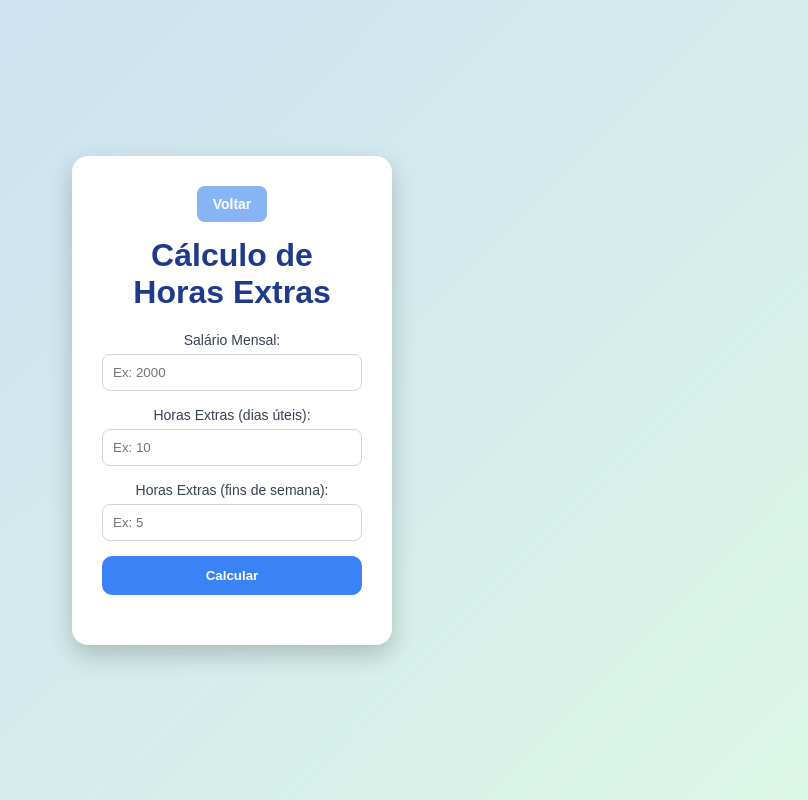
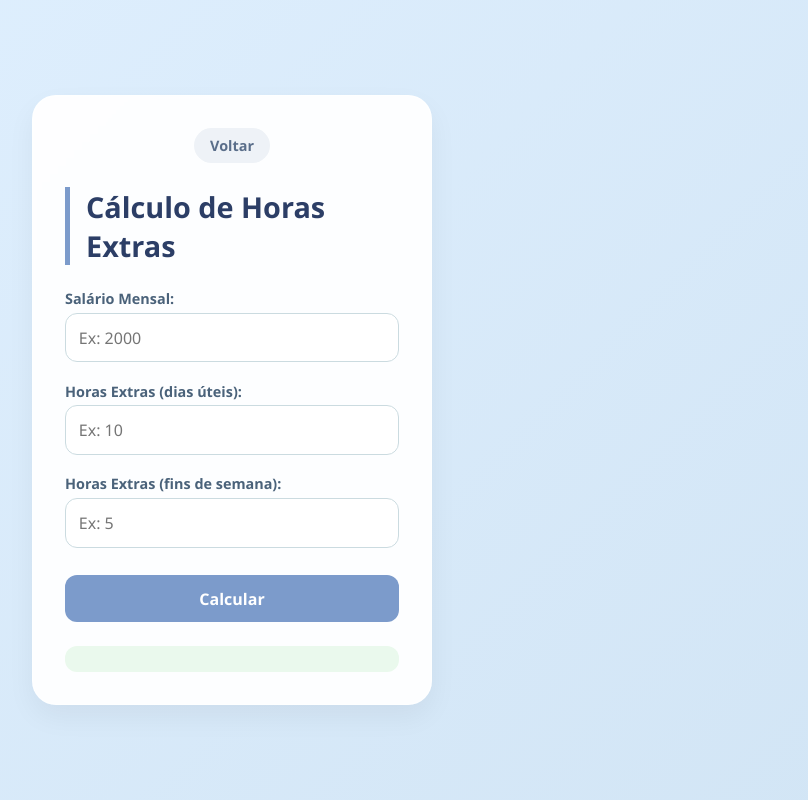
Before and after one commit to NicollyOliveiraS/exercicios, a plain HTML site: page ex1/index.html in a window 1280 px wide. Shown: the whole page, without its empty margins (408-1216 px from the left). Drawn offline with Linux system fonts and the light colour scheme.

Commit message:
cssminimalista

```diff
--- a/ex1/style.css
+++ b/ex1/style.css
@@ -1,99 +1,121 @@
+/* Reset */
 * {
     margin: 0;
     padding: 0;
     box-sizing: border-box;
+    font-family: 'Segoe UI', Tahoma, Geneva, Verdana, sans-serif;
 }
 
 body {
-    font-family: Arial, Helvetica, sans-serif;
-    background: linear-gradient(135deg, #cadcf4, #dcf8e6);
-    height: 100vh;
+    background: linear-gradient(135deg, #e0f0ff 0%, #d2e5f5 100%);
+    min-height: 100vh;
     display: flex;
     justify-content: center;
     align-items: center;
+    padding: 1rem;
 }
+
 .container {
-    position: relative; /* IMPORTANTE */
-}
-/* Caixa principal */
-.container {
-    background: #fff;
-    padding: 30px;
-    border-radius: 16px;
-    width: 320px;
-    box-shadow: 0 10px 25px rgba(0, 0, 0, 0.2);
+    background: rgba(255, 255, 255, 0.95);
+    backdrop-filter: blur(2px);
+    padding: 2rem;
+    border-radius: 1.5rem;
+    width: 100%;
+    max-width: 400px;
+    box-shadow: 0 12px 28px rgba(0, 0, 0, 0.05);
+    border: 1px solid rgba(255, 255, 255, 0.5);
     text-align: center;
 }
 
-
-
 h1 {
-    text-align: center;
-    margin-bottom: 20px;
-    color: #1e3a8a;
+    font-size: 1.8rem;
+    margin-bottom: 1.5rem;
+    color: #2c3e66;
+    border-left: 5px solid #7c9bcb;
+    padding-left: 1rem;
+    text-align: left;
 }
 
 label {
-    font-size: 14px;
-    color: #374151;
+    display: block;
+    text-align: left;
+    font-weight: 600;
+    color: #4a627a;
+    margin-bottom: 0.3rem;
+    font-size: 0.9rem;
 }
 
 input[type="number"] {
     width: 100%;
-    padding: 10px;
-    margin-top: 5px;
-    margin-bottom: 15px;
-    border: 1px solid #d1d5db;
-    border-radius: 8px;
+    padding: 0.8rem;
+    margin-bottom: 1.2rem;
+    border: 1px solid #cbdbe0;
+    border-radius: 0.75rem;
+    font-size: 1rem;
+    transition: all 0.3s ease;
     outline: none;
-    transition: 0.3s;
+    background: #ffffff;
 }
 
 input[type="number"]:focus {
-    border-color: #3b82f6;
+    border-color: #7c9bcb;
+    box-shadow: 0 0 0 3px rgba(124, 155, 203, 0.2);
 }
 
-input[type="button"] {
+.btn-voltar {
+    display: inline-block;
+    margin-bottom: 1.5rem;
+    background: #eef2f7;
+    color: #5a6e8a;
+    text-decoration: none;
+    padding: 0.5rem 1rem;
+    border-radius: 2rem;
+    font-size: 0.9rem;
+    font-weight: bold;
+    transition: all 0.3s ease;
+}
+
+.btn-voltar:hover {
+    background: #e2e8f0;
+    transform: scale(1.02);
+}
+
+input[type="button"], button {
     width: 100%;
-    padding: 12px;
-    background: #3b82f6;
+    padding: 0.8rem;
+    background: #7c9bcb;
     color: white;
     border: none;
-    border-radius: 10px;
+    border-radius: 0.75rem;
     font-weight: bold;
+    font-size: 1rem;
     cursor: pointer;
-    transition: 0.3s;
+    transition: all 0.3s ease;
+    margin-top: 0.5rem;
 }
 
-input[type="button"]:hover {
-    background: #2563eb;
-}
-.btn-voltar {
-    display: inline-block;
-    margin-bottom: 15px;
-    padding: 10px 16px;
-    background: #87b4f5;
-    color: white;
-    text-decoration: none;
-    border-radius: 8px;
-    font-size: 14px;
-    font-weight: bold;
-    transition: 0.3s;
+input[type="button"]:hover, button:hover {
+    background: #5f7ea5;
+    transform: translateY(-1px);
+    box-shadow: 0 4px 8px rgba(0, 0, 0, 0.05);
 }
 
-/* Hover */
-.btn-voltar:hover {
-    background: #0081cc;
-    transform: scale(1.05);
+#resultado {
+    margin-top: 1.5rem;
+    font-weight: bold;
+    font-size: 1.2rem;
+    color: #2d6a4f;
+    background: #eaf9ed;
+    padding: 0.8rem;
+    border-radius: 0.75rem;
+    word-break: break-word;
 }
 
-/* Clique */
-.btn-voltar:active {
-    transform: scale(0.95);
+@media (max-width: 480px) {
+    .container {
+        padding: 1.5rem;
+    }
+    h1 {
+        font-size: 1.5rem;
+    }
 }
-#resultado {
-    margin-top: 20px;
-    text-align: center;
-    font-weight: bold;
-    color: #16a34a;
-}
--- a/ex2/style.css
+++ b/ex2/style.css
@@ -3,104 +3,119 @@
     margin: 0;
     padding: 0;
     box-sizing: border-box;
-    font-family: Arial, sans-serif;
+    font-family: 'Segoe UI', Tahoma, Geneva, Verdana, sans-serif;
 }
 
-/* Fundo */
 body {
-    height: 100vh;
+    background: linear-gradient(135deg, #e0f0ff 0%, #d2e5f5 100%);
+    min-height: 100vh;
     display: flex;
     justify-content: center;
     align-items: center;
-    background: linear-gradient(135deg, #c6d9e9, #c0f1d0);
+    padding: 1rem;
 }
+
 .container {
-    position: relative; /* IMPORTANTE */
-}
-/* Caixa principal */
-.container {
-    background: #fff;
-    padding: 30px;
-    border-radius: 16px;
-    width: 320px;
-    box-shadow: 0 10px 25px rgba(0, 0, 0, 0.2);
+    background: rgba(255, 255, 255, 0.95);
+    backdrop-filter: blur(2px);
+    padding: 2rem;
+    border-radius: 1.5rem;
+    width: 100%;
+    max-width: 400px;
+    box-shadow: 0 12px 28px rgba(0, 0, 0, 0.05);
+    border: 1px solid rgba(255, 255, 255, 0.5);
     text-align: center;
 }
 
-/* Título */
 h1 {
-    margin-bottom: 20px;
-    color: #333;
+    font-size: 1.8rem;
+    margin-bottom: 1.5rem;
+    color: #2c3e66;
+    border-left: 5px solid #7c9bcb;
+    padding-left: 1rem;
+    text-align: left;
 }
 
-/* Label */
 label {
     display: block;
     text-align: left;
-    margin-bottom: 5px;
-    font-weight: bold;
-    color: #555;
+    font-weight: 600;
+    color: #4a627a;
+    margin-bottom: 0.3rem;
+    font-size: 0.9rem;
 }
 
-/* Input */
 input {
     width: 100%;
-    padding: 10px;
-    margin-bottom: 15px;
-    border-radius: 8px;
-    border: 1px solid #ccc;
+    padding: 0.8rem;
+    margin-bottom: 1.2rem;
+    border: 1px solid #cbdbe0;
+    border-radius: 0.75rem;
+    font-size: 1rem;
+    transition: all 0.3s ease;
     outline: none;
-    transition: 0.3s;
+    background: #ffffff;
 }
 
 input:focus {
-    border-color: #4facfe;
+    border-color: #7c9bcb;
+    box-shadow: 0 0 0 3px rgba(124, 155, 203, 0.2);
 }
-/* Botão de sair */
+
 .btn-voltar {
     display: inline-block;
-    margin-bottom: 15px;
-    padding: 10px 16px;
-    background: #79b0f7;
-    color: white;
+    margin-bottom: 1.5rem;
+    background: #eef2f7;
+    color: #5a6e8a;
     text-decoration: none;
-    border-radius: 8px;
-    font-size: 14px;
+    padding: 0.5rem 1rem;
+    border-radius: 2rem;
+    font-size: 0.9rem;
     font-weight: bold;
-    transition: 0.3s;
+    transition: all 0.3s ease;
 }
 
-/* Hover */
 .btn-voltar:hover {
-    background: #3c73c0;
-    transform: scale(1.05);
+    background: #e2e8f0;
+    transform: scale(1.02);
 }
 
-/* Clique */
-.btn-voltar:active {
-    transform: scale(0.95);
-}
-
-/* Botão */
 button {
     width: 100%;
-    padding: 12px;
+    padding: 0.8rem;
+    background: #7c9bcb;
+    color: white;
     border: none;
-    border-radius: 8px;
-    background: #4facfe;
-    color: white;
-    font-size: 16px;
+    border-radius: 0.75rem;
+    font-weight: bold;
+    font-size: 1rem;
     cursor: pointer;
-    transition: 0.3s;
+    transition: all 0.3s ease;
+    margin-top: 0.5rem;
 }
 
 button:hover {
-    background: #3a8be0;
+    background: #5f7ea5;
+    transform: translateY(-1px);
+    box-shadow: 0 4px 8px rgba(0, 0, 0, 0.05);
 }
 
-/* Resultado */
-p {
-    margin-top: 15px;
+#resultado {
+    margin-top: 1.5rem;
     font-weight: bold;
-    color: #333;
+    font-size: 1.2rem;
+    color: #2d6a4f;
+    background: #eaf9ed;
+    padding: 0.8rem;
+    border-radius: 0.75rem;
+    word-break: break-word;
 }
+
+@media (max-width: 480px) {
+    .container {
+        padding: 1.5rem;
+    }
+    h1 {
+        font-size: 1.5rem;
+    }
+}
--- a/ex3/style.css
+++ b/ex3/style.css
@@ -3,102 +3,119 @@
     margin: 0;
     padding: 0;
     box-sizing: border-box;
-    font-family: Arial, sans-serif;
+    font-family: 'Segoe UI', Tahoma, Geneva, Verdana, sans-serif;
 }
 
-/* Fundo */
 body {
-    height: 100vh;
+    background: linear-gradient(135deg, #e0f0ff 0%, #d2e5f5 100%);
+    min-height: 100vh;
     display: flex;
     justify-content: center;
     align-items: center;
-    background: linear-gradient(135deg, #c6dcef, #c2f1d1);
+    padding: 1rem;
 }
+
 .container {
-    position: relative; /* IMPORTANTE */
-}
-/* Caixa principal */
-.container {
-    background: #fff;
-    padding: 30px;
-    border-radius: 16px;
-    width: 320px;
-    box-shadow: 0 10px 25px rgba(0, 0, 0, 0.2);
+    background: rgba(255, 255, 255, 0.95);
+    backdrop-filter: blur(2px);
+    padding: 2rem;
+    border-radius: 1.5rem;
+    width: 100%;
+    max-width: 400px;
+    box-shadow: 0 12px 28px rgba(0, 0, 0, 0.05);
+    border: 1px solid rgba(255, 255, 255, 0.5);
     text-align: center;
 }
 
-/* Título */
 h1 {
-    margin-bottom: 20px;
-    color: #333;
+    font-size: 1.8rem;
+    margin-bottom: 1.5rem;
+    color: #2c3e66;
+    border-left: 5px solid #7c9bcb;
+    padding-left: 1rem;
+    text-align: left;
 }
 
-/* Label */
 label {
     display: block;
     text-align: left;
-    margin-bottom: 5px;
-    font-weight: bold;
-    color: #555;
+    font-weight: 600;
+    color: #4a627a;
+    margin-bottom: 0.3rem;
+    font-size: 0.9rem;
 }
 
-/* Input */
 input {
     width: 100%;
-    padding: 10px;
-    margin-bottom: 15px;
-    border-radius: 8px;
-    border: 1px solid #ccc;
+    padding: 0.8rem;
+    margin-bottom: 1.2rem;
+    border: 1px solid #cbdbe0;
+    border-radius: 0.75rem;
+    font-size: 1rem;
+    transition: all 0.3s ease;
     outline: none;
-    transition: 0.3s;
+    background: #ffffff;
 }
 
 input:focus {
-    border-color: #4facfe;
+    border-color: #7c9bcb;
+    box-shadow: 0 0 0 3px rgba(124, 155, 203, 0.2);
 }
+
 .btn-voltar {
     display: inline-block;
-    margin-bottom: 15px;
-    padding: 10px 16px;
-    background: #80c0ff;
-    color: white;
+    margin-bottom: 1.5rem;
+    background: #eef2f7;
+    color: #5a6e8a;
     text-decoration: none;
-    border-radius: 8px;
-    font-size: 14px;
+    padding: 0.5rem 1rem;
+    border-radius: 2rem;
+    font-size: 0.9rem;
     font-weight: bold;
-    transition: 0.3s;
+    transition: all 0.3s ease;
 }
 
-/* Hover */
 .btn-voltar:hover {
-    background: #315dbc;
-    transform: scale(1.05);
+    background: #e2e8f0;
+    transform: scale(1.02);
 }
 
-/* Clique */
-.btn-voltar:active {
-    transform: scale(0.95);
-}
-/* Botão */
 button {
     width: 100%;
-    padding: 12px;
+    padding: 0.8rem;
+    background: #7c9bcb;
+    color: white;
     border: none;
-    border-radius: 8px;
-    background: #4facfe;
-    color: white;
-    font-size: 16px;
+    border-radius: 0.75rem;
+    font-weight: bold;
+    font-size: 1rem;
     cursor: pointer;
-    transition: 0.3s;
+    transition: all 0.3s ease;
+    margin-top: 0.5rem;
 }
 
 button:hover {
-    background: #3a8be0;
+    background: #5f7ea5;
+    transform: translateY(-1px);
+    box-shadow: 0 4px 8px rgba(0, 0, 0, 0.05);
 }
 
-/* Resultado */
-p {
-    margin-top: 15px;
+#resultado {
+    margin-top: 1.5rem;
     font-weight: bold;
-    color: #333;
+    font-size: 1.2rem;
+    color: #2d6a4f;
+    background: #eaf9ed;
+    padding: 0.8rem;
+    border-radius: 0.75rem;
+    word-break: break-word;
 }
+
+@media (max-width: 480px) {
+    .container {
+        padding: 1.5rem;
+    }
+    h1 {
+        font-size: 1.5rem;
+    }
+}
--- a/style.css
+++ b/style.css
@@ -3,76 +3,108 @@
     margin: 0;
     padding: 0;
     box-sizing: border-box;
-    font-family: Arial, sans-serif;
+    font-family: 'Segoe UI', Tahoma, Geneva, Verdana, sans-serif;
 }
 
-/* Fundo */
 body {
-    background: linear-gradient(135deg, #b7c4fd, #b5eae5);
+    background: linear-gradient(135deg, #e6f0fa 0%, #d4e4f5 100%);
     min-height: 100vh;
-    color: white;
+    display: flex;
+    flex-direction: column;
+    align-items: center;
+    justify-content: center;
+    padding: 2rem 1rem;
 }
 
 /* Header */
 header {
     text-align: center;
-    padding: 40px 20px;
+    margin-bottom: 3rem;
+    color: #2c3e66;
 }
 
 header h1 {
     font-size: 2.5rem;
+    margin-bottom: 0.5rem;
+    letter-spacing: -0.5px;
+    font-weight: 600;
 }
 
 header p {
+    font-size: 1.1rem;
     opacity: 0.8;
 }
 
-/* Container */
+/* Container dos cards */
 .container {
     display: flex;
     justify-content: center;
-    gap: 20px;
-    padding: 20px;
+    gap: 2rem;
     flex-wrap: wrap;
+    max-width: 1200px;
+    margin: 0 auto;
 }
 
 /* Cards */
 .card {
-    background: white;
-    color: #333;
-    padding: 20px;
+    background: #ffffffdd;
+    backdrop-filter: blur(2px);
+    border-radius: 1.5rem;
+    padding: 1.8rem;
     width: 280px;
-    border-radius: 16px;
-    box-shadow: 0 10px 25px rgba(0,0,0,0.2);
-    transition: 0.3s;
     text-align: center;
+    transition: transform 0.3s ease, box-shadow 0.3s ease;
+    box-shadow: 0 8px 20px rgba(0, 0, 0, 0.05);
+    border: 1px solid rgba(255, 255, 255, 0.6);
 }
 
-/* Hover */
-
-
-/* Título */
-.card h2 {
-    margin-bottom: 10px;
+.card:hover {
+    transform: translateY(-5px);
+    box-shadow: 0 20px 30px rgba(0, 0, 0, 0.1);
+    background: #ffffff;
 }
 
-/* Texto */
-.card p {
-    font-size: 14px;
-    margin-bottom: 15px;
+.card h2 {
+    font-size: 1.5rem;
+    margin-bottom: 0.75rem;
+    color: #2c3e66;
 }
 
-/* Botão */
+.card p {
+    font-size: 0.9rem;
+    color: #5a6e8a;
+    margin-bottom: 1.5rem;
+    line-height: 1.4;
+}
+
 .card a {
     display: inline-block;
-    padding: 10px 15px;
-    background: #667eea;
+    background: #7c9bcb;
     color: white;
-    border-radius: 8px;
     text-decoration: none;
-    transition: 0.3s;
+    padding: 0.7rem 1.5rem;
+    border-radius: 2rem;
+    font-weight: 600;
+    transition: all 0.3s ease;
+    box-shadow: 0 2px 4px rgba(0, 0, 0, 0.05);
 }
 
 .card a:hover {
-    background: #5a67d8;
+    background: #5f7ea5;
+    transform: scale(1.02);
+    box-shadow: 0 4px 8px rgba(0, 0, 0, 0.1);
 }
+
+/* Responsividade */
+@media (max-width: 768px) {
+    body {
+        padding: 1rem;
+    }
+    header h1 {
+        font-size: 2rem;
+    }
+    .card {
+        width: 100%;
+        max-width: 320px;
+    }
+}
```
